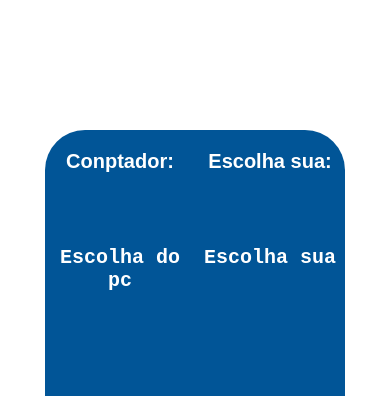
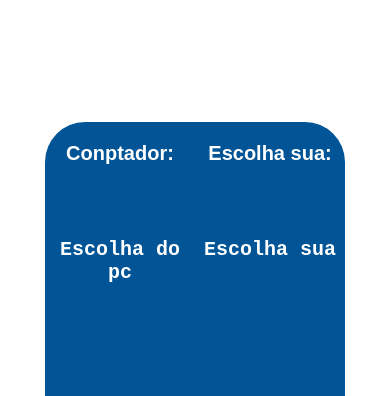
Before and after one commit to Lucasdardot/desing-jogo-pedra-papel-tesoura, a plain HTML site: page index.html in a window 390 px wide. Shown: the top 396 px of the page. Drawn offline with Linux system fonts and the light colour scheme; a web font is replaced by a local one.

Commit message:
Add files via upload

```diff
--- a/style.css
+++ b/style.css
@@ -102,6 +102,7 @@ button:hover {
 }
 
 @media screen and (max-width:500px){
+
     #principal{
         height: 600px;
         width: 300px;
@@ -146,7 +147,15 @@ button:hover {
         height: 230px;
 
     }
+
     body{
-        margin-top: 130px;
-    }
-  }
+        margin: 0px;
+        display: flex;
+        justify-content: center;
+        text-align: center;
+        align-items: center;
+        display: flex;
+        height: 100vh;
+     }
+
+}
```
